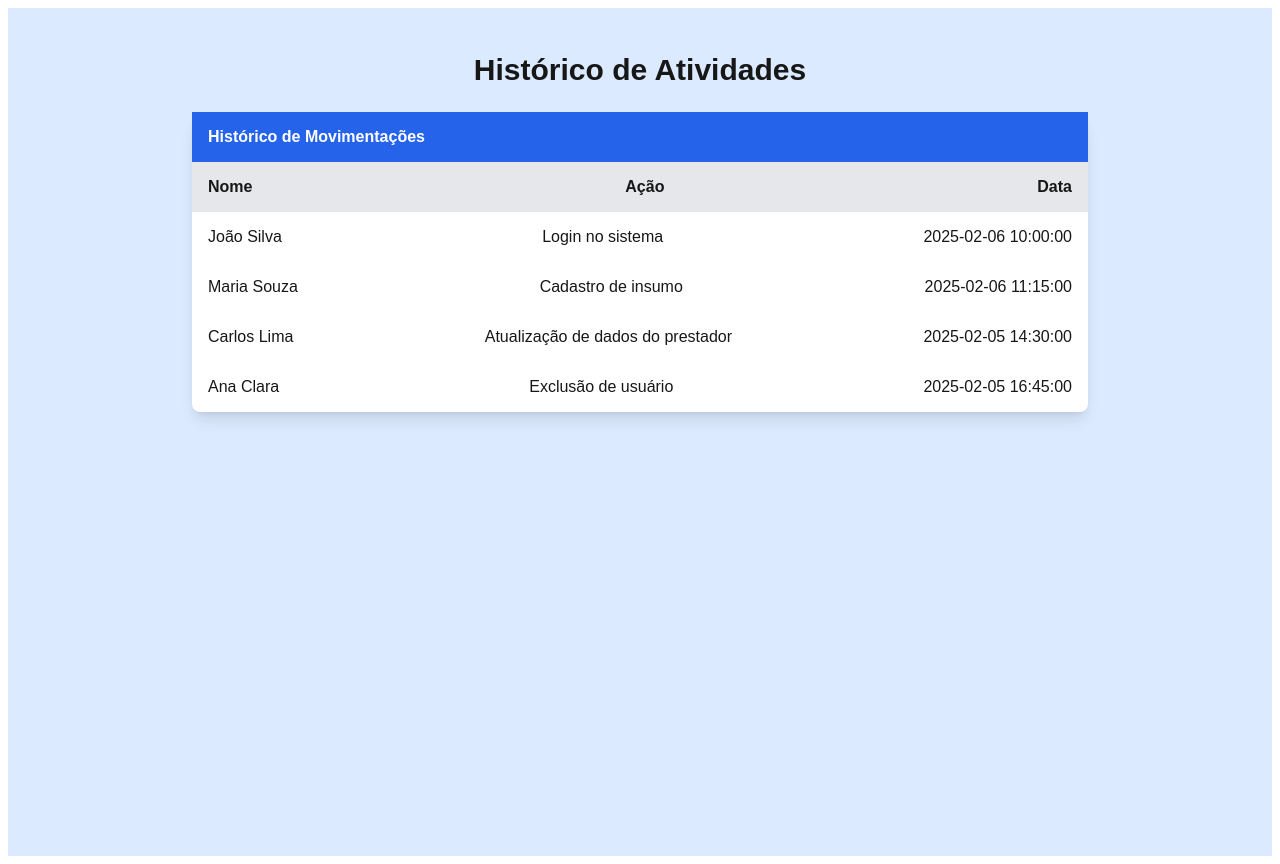
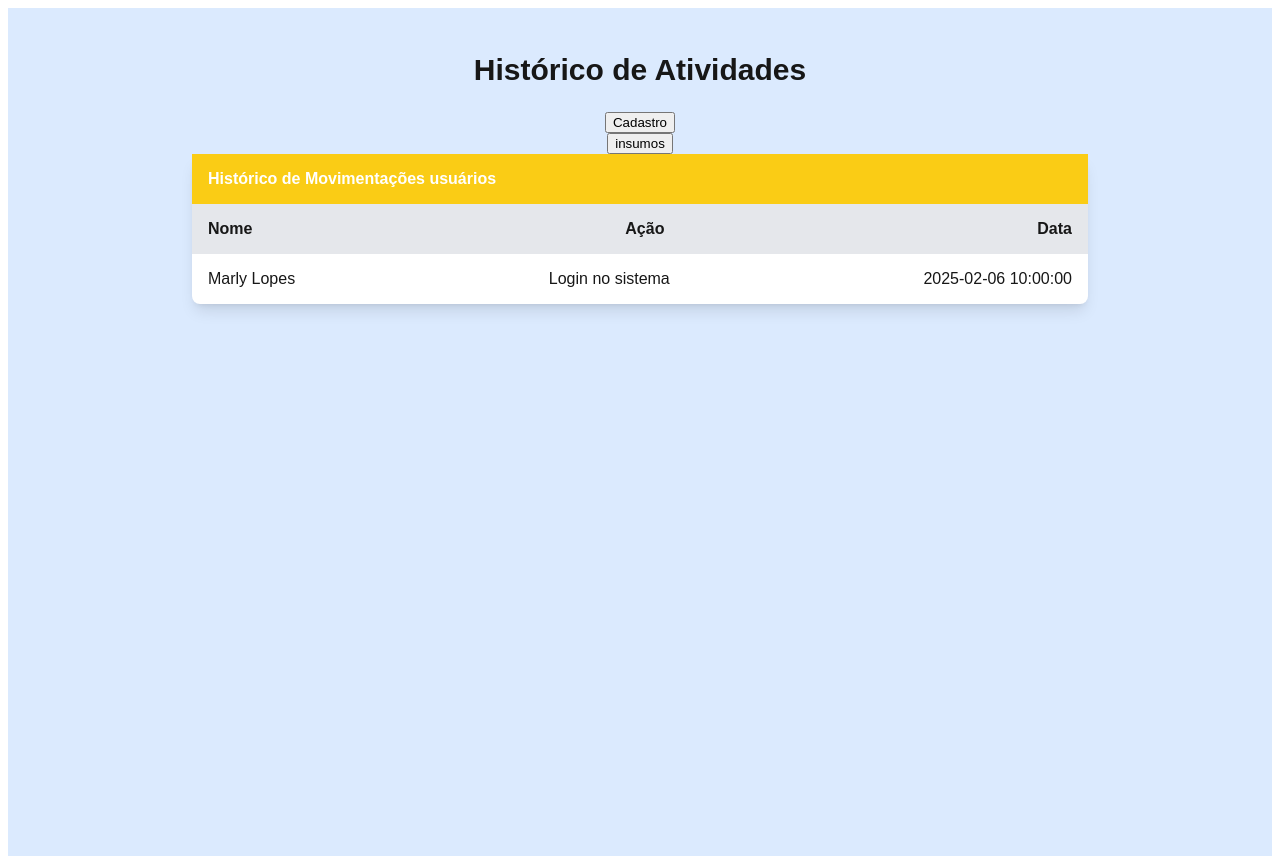
Before and after one commit to brunaalrez/strongblocks, a Next.js app: page /historico in a window 1280 px wide. Built offline with nearby package versions, Linux system fonts and the light colour scheme.

Commit message:
criação da tela de historico

```diff
--- /dev/null
+++ b/app/historico/components/cadastro.js
@@ -0,0 +1,24 @@
+function Cadastro() {
+    return (
+
+        <div className="w-full max-w-4xl bg-white shadow-lg rounded-lg">
+        <div className="bg-yellow-400 text-white p-4 font-semibold">Histórico de Movimentações usuários</div>
+
+        <div className="p-4 flex justify-between font-bold bg-gray-200">
+          <span>Nome</span>
+          <span>Ação</span>
+          <span>Data</span>
+        </div>
+
+        <div className="border-b hover:bg-blue-50 p-4 flex justify-between">
+          <span>Marly Lopes</span>
+          <span>Login no sistema</span>
+          <span>2025-02-06 10:00:00</span>
+        </div>
+
+
+      </div>
+     );
+}
+
+export default Cadastro;
--- /dev/null
+++ b/app/historico/components/insumos.js
@@ -0,0 +1,23 @@
+function Insumos() {
+    return (
+
+        <div className="w-full max-w-4xl bg-white shadow-lg rounded-lg">
+        <div className="bg-yellow-400 text-white p-4 font-semibold">Histórico de Movimentações de insumos</div>
+
+        <div className="p-4 flex justify-between font-bold bg-gray-200">
+          <span>Nome</span>
+          <span>Ação</span>
+          <span>Data</span>
+        </div>
+
+        <div className="border-b hover:bg-blue-50 p-4 flex justify-between">
+          <span>João Silva</span>
+          <span>removeu 50kg pó de pedra</span>
+          <span>2025-02-06 10:00:00</span>
+        </div>
+
+      </div>
+     );
+}
+
+export default Insumos;
--- a/app/historico/page.js
+++ b/app/historico/page.js
@@ -1,43 +1,49 @@
-import React from 'react';
+'use client'
+import React, { useState } from 'react';
+import Cadastro from './components/cadastro';
+import Insumos from './components/insumos';
 
 export default function HistoricoAtividades() {
+
+  const [exibeCadastro, alteraExibeCadastro] = useState(true)
+  const [exibeInsumos, alteraExibeInsumos] = useState(false)
+
+  function alteraExibicao(tela){
+
+      if(tela == "cadastro"){
+        alteraExibeInsumos(false)
+        alteraExibeCadastro(true)
+      }
+
+      if(tela == "insumos"){
+        alteraExibeInsumos(true)
+        alteraExibeCadastro(false)
+      }
+  }
   return (
+
     <div className="flex flex-col items-center min-h-screen bg-blue-100 p-6">
       <h1 className="text-3xl font-bold mb-6">Histórico de Atividades</h1>
 
-      <div className="w-full max-w-4xl bg-white shadow-lg rounded-lg">
-        <div className="bg-blue-600 text-white p-4 font-semibold">Histórico de Movimentações</div>
+      <button onClick={()=> alteraExibicao("cadastro")}>Cadastro</button>
+      <button onClick={()=> alteraExibicao("insumos")}>insumos</button>
 
-        <div className="p-4 flex justify-between font-bold bg-gray-200">
-          <span>Nome</span>
-          <span>Ação</span>
-          <span>Data</span>
-        </div>
+      {
+        exibeCadastro == true?
+        <Cadastro/>
+        :
+        <div></div>
+      }
 
-        <div className="border-b hover:bg-blue-50 p-4 flex justify-between">
-          <span>João Silva</span>
-          <span>Login no sistema</span>
-          <span>2025-02-06 10:00:00</span>
-        </div>
+{
+        exibeInsumos == true?
+        <Insumos/>
+        :
+        <div></div>
+      }
 
-        <div className="border-b hover:bg-blue-50 p-4 flex justify-between">
-          <span>Maria Souza</span>
-          <span>Cadastro de insumo</span>
-          <span>2025-02-06 11:15:00</span>
-        </div>
 
-        <div className="border-b hover:bg-blue-50 p-4 flex justify-between">
-          <span>Carlos Lima</span>
-          <span>Atualização de dados do prestador</span>
-          <span>2025-02-05 14:30:00</span>
-        </div>
 
-        <div className="border-b hover:bg-blue-50 p-4 flex justify-between">
-          <span>Ana Clara</span>
-          <span>Exclusão de usuário</span>
-          <span>2025-02-05 16:45:00</span>
-        </div>
-      </div>
     </div>
   );
 }
```
